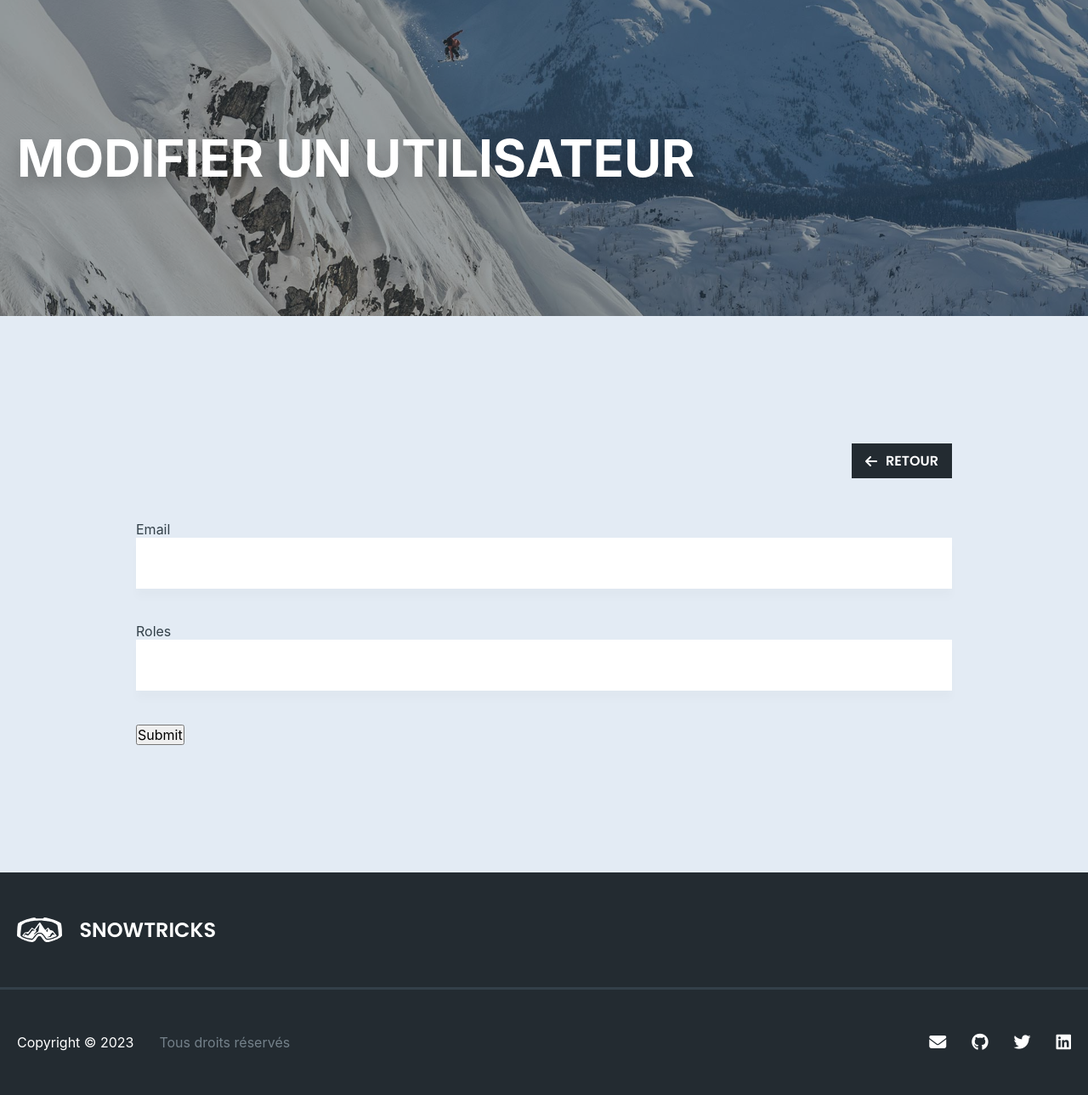
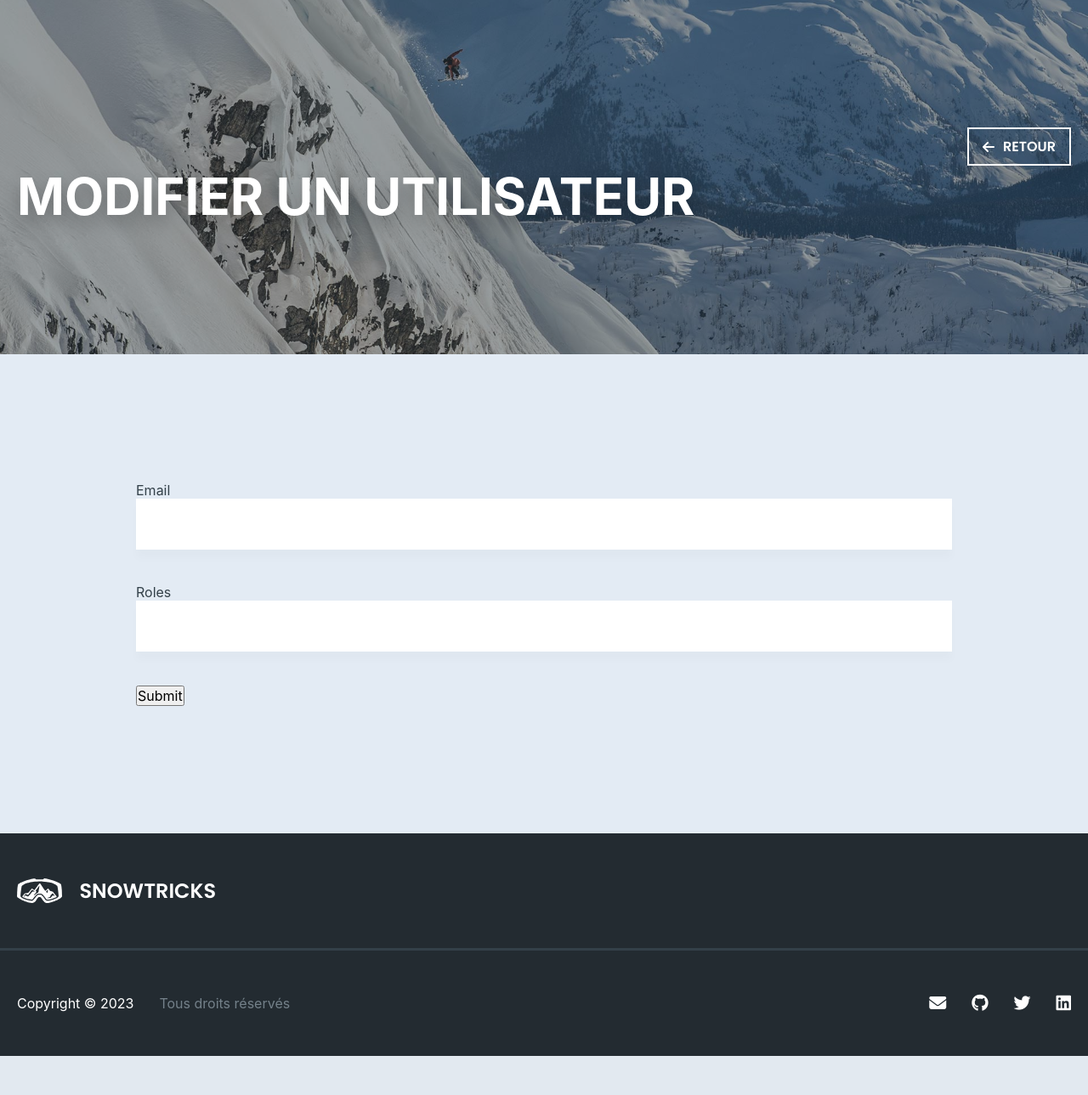
Before and after one commit to FlorianJourde/OpenClassrooms-6-Develop-the-SnowTricks-community-site, a Symfony app: template templates/admin/edit_user.html.twig in a window 1280 px wide. Shown: the part 81-1370 px from the top of the page at 85% size. After the commit the page ends 1324 px from the top, so only its background shows below. Run offline with Twig, Linux system fonts and the light colour scheme; the template is opened without the code that fills it, so the values that code supplies are empty; form fields are guessed from the names that the template uses; some libraries are stand-ins or nearby versions.

Commit message:
Save progression

```diff
--- a/public/css/_general.css
+++ b/public/css/_general.css
@@ -19,7 +19,7 @@
     padding-bottom: 150px;
 }
 
-.banner.very-wide {
+.banner.very-wide, .banner.wide:has(.actions) {
     padding-top: 150px;
     padding-bottom: 150px;
     gap: 150px;
@@ -94,13 +94,19 @@ section.archive, section.login, .description-section, .video-section, .edit-sect
     display: flex;
     justify-content: flex-end;
     gap: 20px;
-    margin-bottom: 50px;
+    /*margin-bottom: 50px;*/
     z-index: 0;
 }
 
+.actions-section .button-primary, .actions-section .button-secondary, .actions-section form button[type=submit] {
+    border: 2px solid var(--clr-white);
+    box-shadow: var(--bs-secondary);
+    background-color: var(--clr-transparent);
+}
+
 .actions-section .actions {
-    margin-top: 50px;
-    margin-bottom: unset;
+    /*margin-top: 50px;*/
+    /*margin-bottom: unset;*/
 }
 
 .introduction p, .description-section p {
--- a/templates/admin/edit_user.html.twig
+++ b/templates/admin/edit_user.html.twig
@@ -3,15 +3,23 @@
 {% block title %}Modifier un utilisateur{% endblock %}
 
 {% block body %}
+
+    {% set actions %}
+        <section class="actions-section">
+            <div class="actions">
+                <a class="button-primary button-black" href="{{ path('app_admin_users') }}"><i class="fas fa-arrow-left"></i>Retour</a>
+            </div>
+        </section>
+    {% endset %}
+
     {% include 'partials/banner.html.twig' with { background_image: 'mountains-2.jpg', title: block('title') } %}
-
 
     <section class="edit-section">
         <div class="wrapper wrapper-small">
 
-            <div class="actions">
-                <a class="button-primary button-black" href="{{ path('app_admin_users') }}"><i class="fas fa-arrow-left"></i>Retour</a>
-            </div>
+{#            <div class="actions">#}
+{#                <a class="button-primary button-black" href="{{ path('app_admin_users') }}"><i class="fas fa-arrow-left"></i>Retour</a>#}
+{#            </div>#}
 
             {#        {{  form(userForm) }}#}
 
--- a/templates/partials/banner.html.twig
+++ b/templates/partials/banner.html.twig
@@ -5,6 +5,9 @@
 {% endif %}
 
   <div class="wrapper">
+    {% if actions is defined %}
+      {{ actions }}
+    {% endif %}
     <div class="title">
         <h1>{{ title }}</h1>
         {% if description is defined %}
```
Also changed, not shown: templates/specificity/edit.html.twig (+13 -4 lines), templates/specificity/index.html.twig (+12 -4 lines), templates/specificity/new.html.twig (+11 -3 lines), templates/trick/edit.html.twig (+17 -5 lines), templates/trick/index.html.twig (+22 -5 lines), templates/trick/show.html.twig (+6 -10 lines), public/uploads/tricks/63c009c0cc2dd.jpg (deleted), public/uploads/tricks/63c035ea298c4.jpg (added), public/uploads/tricks/63c035ea2ad40.jpg (added), public/uploads/tricks/63c035ea2b0fd.jpg (added).
